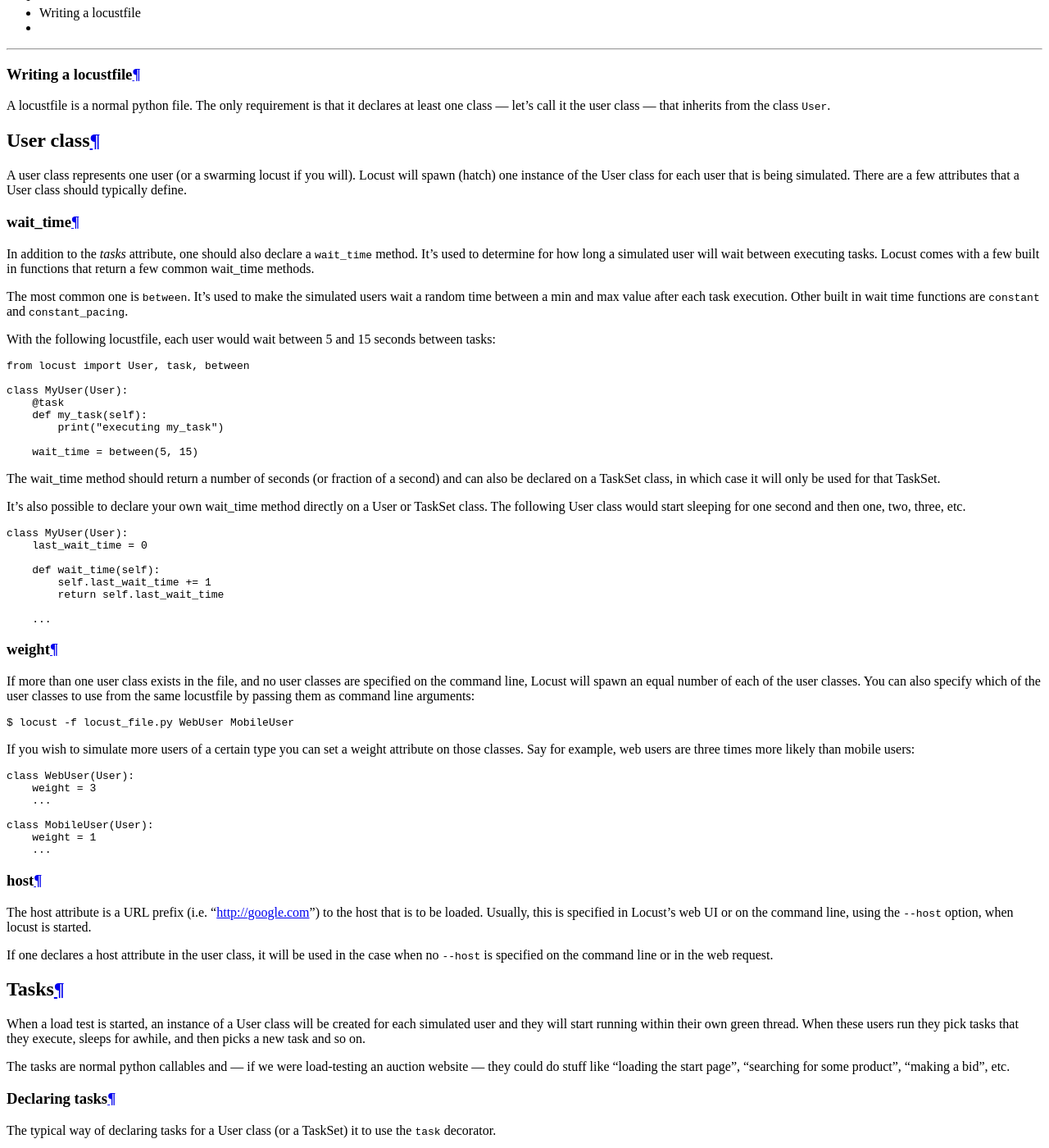
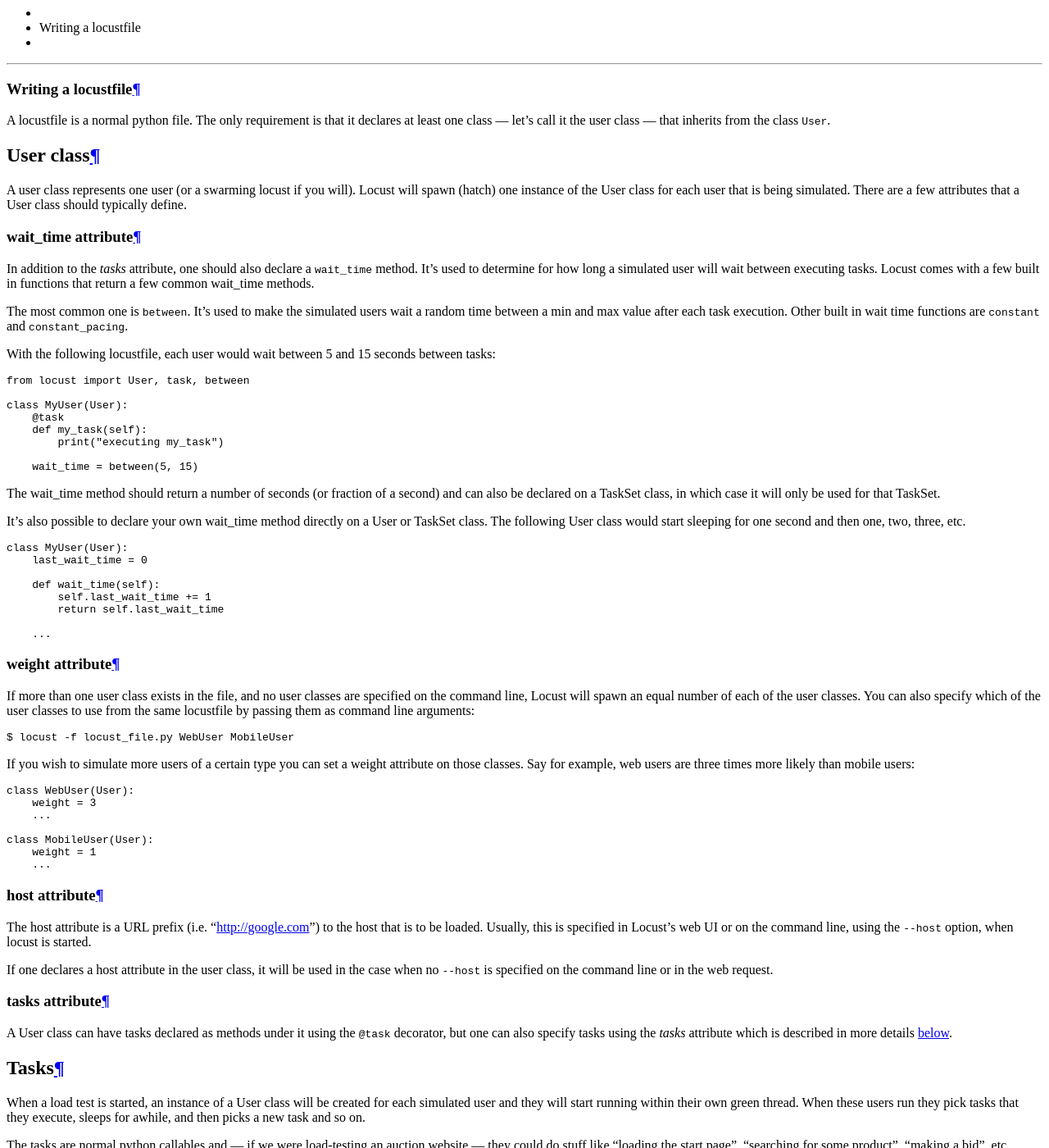
Before and after one commit to locustio/locust, a Sphinx documentation site: the page built from docs/writing-a-locustfile.rst, in a window 1280 px wide and 1400 px high, scrolled down 976 px. Shown: the whole window at 82% size. Built offline with Sphinx 7.4.7 and the Read the Docs theme 2.0.0, drawn with Linux system fonts in a browser that asks for light colours; the version number is read from the project's files by our own code; some of the changed text lies outside the part shown.

Commit message:
Add back "attribute" in headings under User

```diff
--- a/docs/writing-a-locustfile.rst
+++ b/docs/writing-a-locustfile.rst
@@ -14,8 +14,8 @@ a User class should typically define.
 
 .. _wait-time:
 
-wait_time
----------
+wait_time attribute
+-------------------
 
 In addition to the *tasks* attribute, one should also declare a
 :py:attr:`wait_time <locust.User.wait_time>` method. It's used to determine
@@ -59,8 +59,8 @@ following User class would start sleeping for one second and then one, two, thre
 
 
 
-weight
-------
+weight attribute
+----------------
 
 If more than one user class exists in the file, and no user classes are specified on the command line,
 Locust will spawn an equal number of each of the user classes. You can also specify which of the
@@ -84,8 +84,8 @@ classes. Say for example, web users are three times more likely than mobile user
         ...
 
 
-host
-----
+host attribute
+--------------
 
 The host attribute is a URL prefix (i.e. "http://google.com") to the host that is to be loaded.
 Usually, this is specified in Locust's web UI or on the command line, using the
@@ -94,6 +94,11 @@ Usually, this is specified in Locust's web UI or on the command line, using the
 If one declares a host attribute in the user class, it will be used in the case when no :code:`--host`
 is specified on the command line or in the web request.
 
+tasks attribute
+---------------
+
+A User class can have tasks declared as methods under it using the :py:func:`@task <locust.task>` decorator, but one can also
+specify tasks using the *tasks* attribute which is described in more details :ref:`below <tasks-attribute>`.
 
 Tasks
 =====
```
